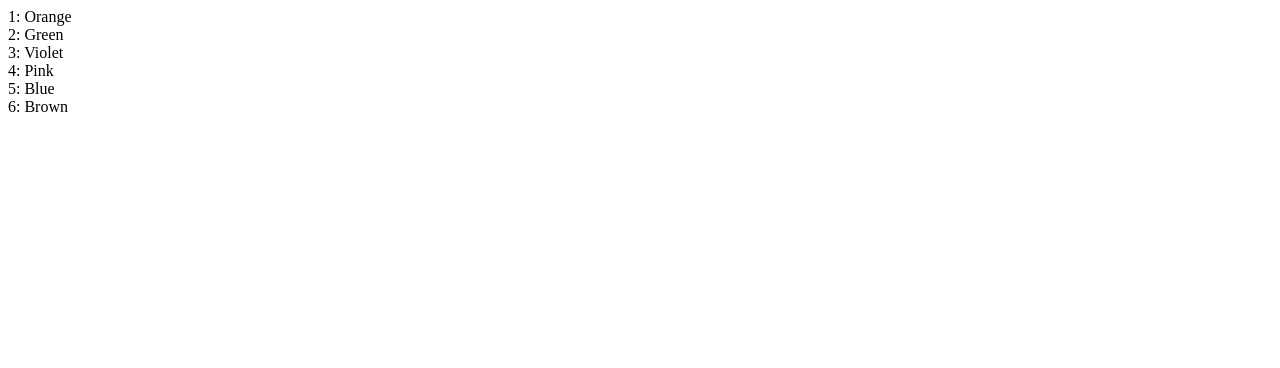
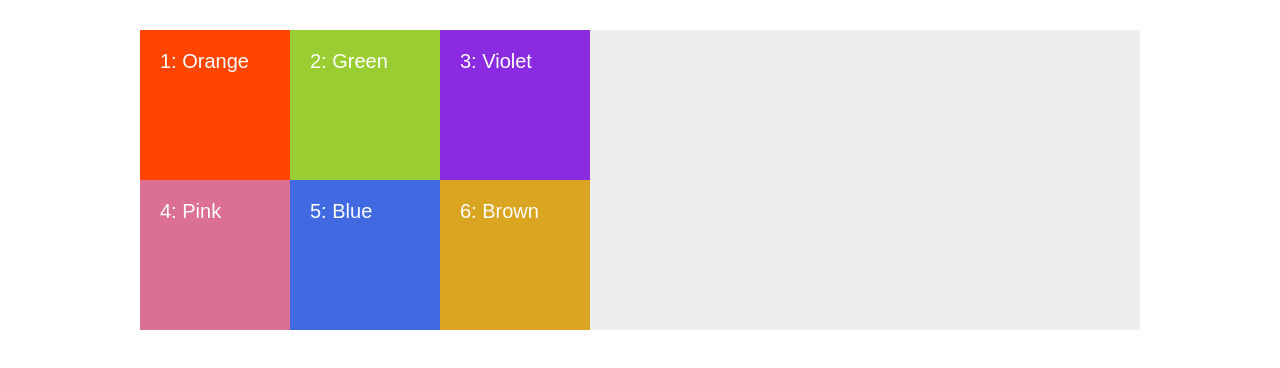
Before and after one commit to wilfred05777/css-concepts-and-ideas, a website: page grid-learning-by-jonas/index.html in a window 1280 px wide. Drawn offline with Linux system fonts and the light colour scheme.

```diff
--- a/grid-learning-by-jonas/index.html
+++ b/grid-learning-by-jonas/index.html
@@ -8,7 +8,8 @@
       content="width=
   , initial-scale=1.0"
     />
-    <title>Grid Concept</title>
+    <link rel="stylesheet" href="/css/styles.css" />
+    <title>Grid CSS Concept</title>
   </head>
   <body>
     <div class="container">
--- /dev/null
+++ b/grid-learning-by-jonas/scss/styles.scss
@@ -0,0 +1,28 @@
+// *{
+//   margin: 0 auto;
+//   padding: 0;
+// }
+
+.container{
+  background-color: #eee;
+  width: 1000px;
+  margin: 30px auto;
+
+  display: grid;
+  grid-template-rows: 150px 150px;
+  grid-template-columns: 150px 150px 150px;
+
+  .item{
+    padding: 20px;
+    font-size: 20px;
+    font-family: sans-serif;
+    color: #fff;
+
+    &--1{background-color: orangered;}
+    &--2{background-color: yellowgreen;}
+    &--3{background-color: blueviolet;}
+    &--4{background-color: palevioletred;}
+    &--5{background-color: royalblue;}
+    &--6{background-color: goldenrod;}
+  }
+}
```
Also changed, not shown: grid-learning-by-jonas/package.json (added, +10 -0 lines), grid-learning-by-jonas/css/styles.css (added), 1 other file.
